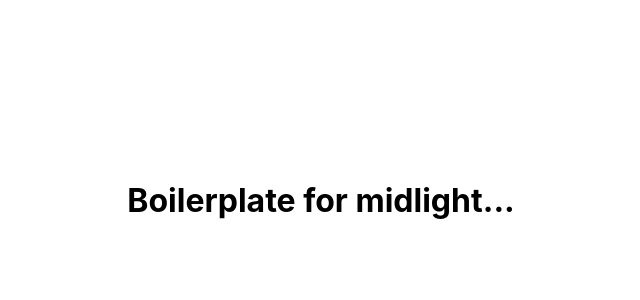
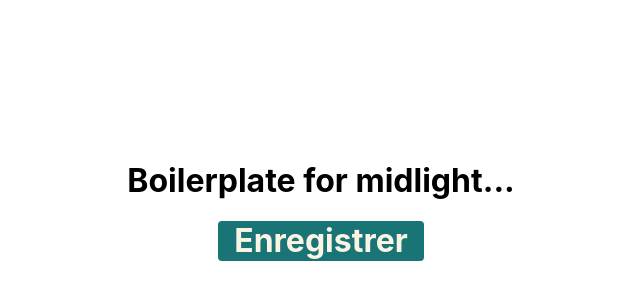
Before and after one commit to kacemws/Midlight, a React (Create React App) app: page / in a window 1280 px wide. Shown: the part 200-500 px from the top of the page, without its empty margins (319-959 px from the left). Built offline with nearby package versions, Linux system fonts and the light colour scheme.

Commit message:
displaying the button component

```diff
--- a/src/App.tsx
+++ b/src/App.tsx
@@ -1,4 +1,5 @@
 import "./App.scss";
+import { Button } from "./Components/Button";
 
 function App() {
   return (
@@ -8,11 +9,13 @@ function App() {
           width: "100%",
           height: "100%",
           display: "flex",
+          flexDirection: "column",
           alignItems: "center",
           justifyContent: "center",
         }}
       >
         <h1>Boilerplate for midlight...</h1>
+        <Button title="Enregistrer" size="medium" type="primary" />
       </div>
     </>
   );
```
